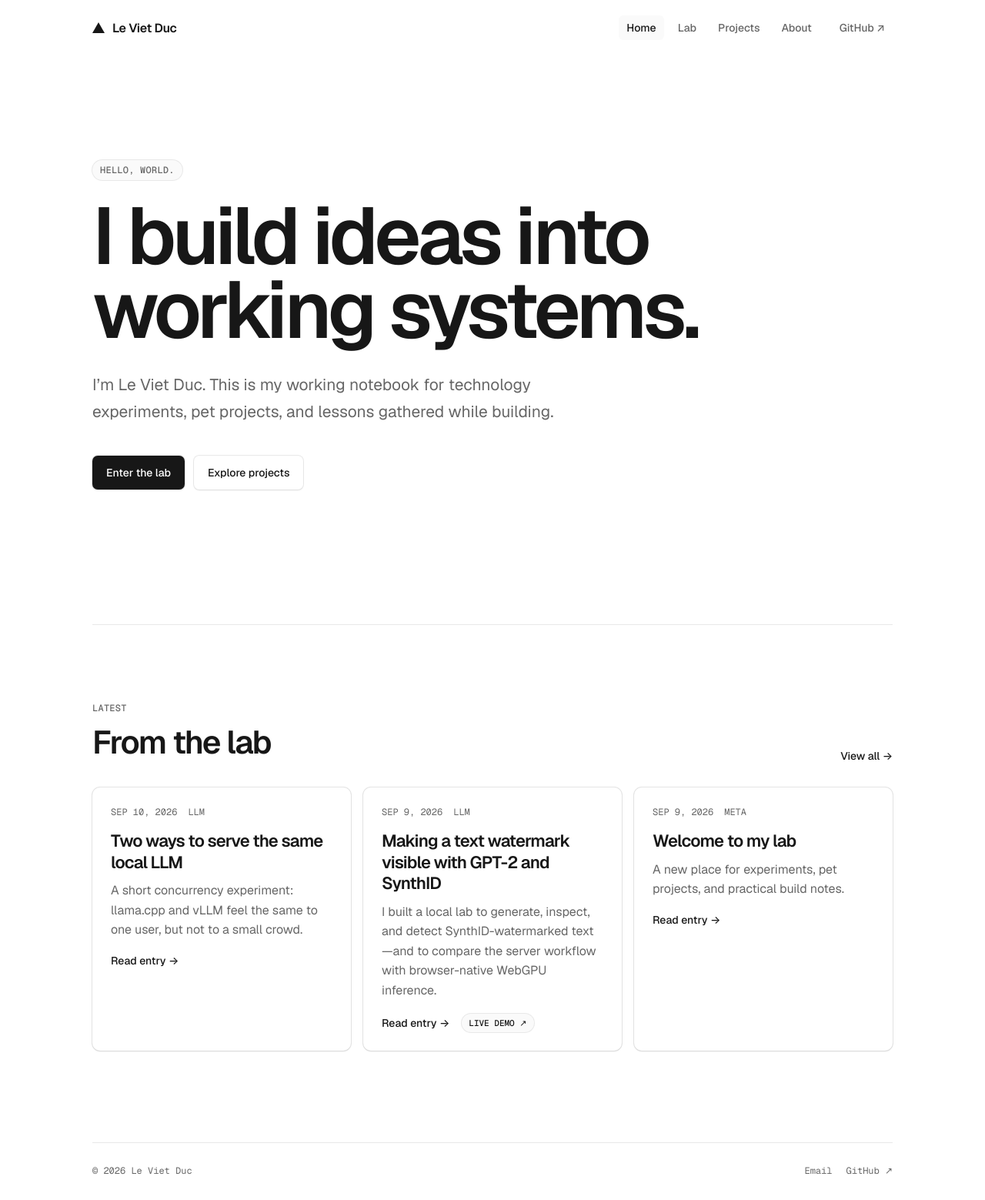
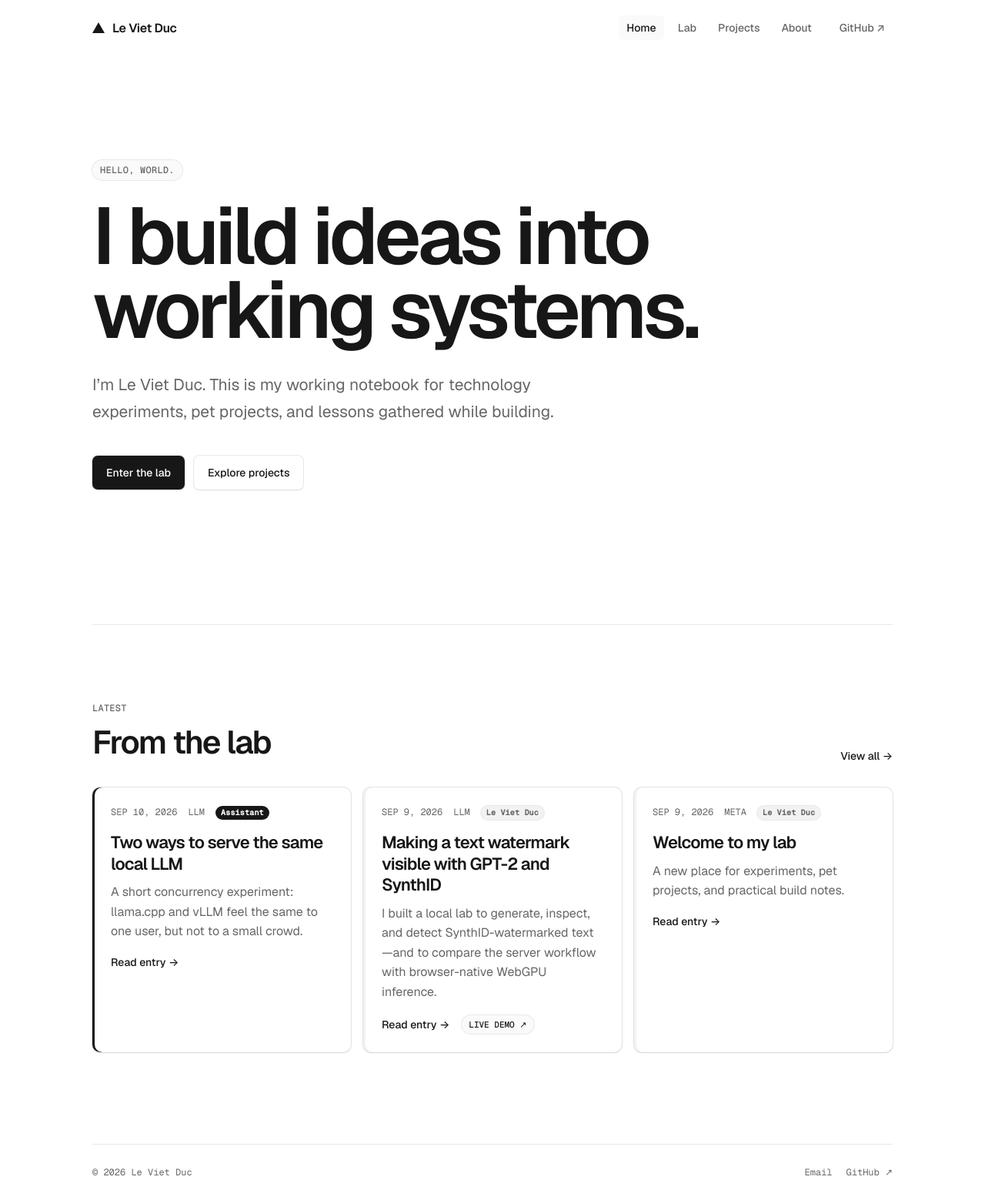
Before and after one commit to duclvq/duclvq.github.io, a Jekyll site: the page built from index.html, in a window 1280 px wide. Shown: the whole page at 77% size. Built offline with Jekyll 4.4.1, drawn with Linux system fonts in a browser that asks for light colours.

Commit message:
feat: mark assistant-authored lab posts

```diff
--- a/assets/site.css
+++ b/assets/site.css
@@ -251,6 +251,30 @@ a { color: inherit; }
   text-transform: uppercase;
 }
 
+.authorship {
+  display: inline-flex;
+  align-items: center;
+  width: fit-content;
+  padding: 3px 7px;
+  border-radius: 999px;
+  font-size: 10px;
+  font-weight: 700;
+  letter-spacing: 0.02em;
+  line-height: 1.2;
+  text-transform: none;
+}
+.authorship--assistant {
+  background: var(--foreground);
+  color: var(--background);
+}
+.authorship--owner {
+  background: var(--surface-strong);
+  color: var(--muted);
+  box-shadow: 0 0 0 1px var(--ring);
+}
+.entry-card--assistant { box-shadow: inset 3px 0 0 var(--foreground), 0 0 0 1px var(--ring), 0 2px 2px rgba(0, 0, 0, 0.04), var(--surface) 0 0 0 1px; }
+.entry-card--owner { box-shadow: inset 3px 0 0 var(--surface-strong), 0 0 0 1px var(--ring), 0 2px 2px rgba(0, 0, 0, 0.04), var(--surface) 0 0 0 1px; }
+
 .entry-card h2,
 .entry-card h3 {
   margin: 16px 0 10px;
--- a/index.html
+++ b/index.html
@@ -27,10 +27,15 @@ description: Experiments, pet projects, and notes by Le Viet Duc.
 
   <div class="entry-grid">
     {% for post in site.posts limit: 3 %}
-      <article class="entry-card">
+      <article class="entry-card{% if post.author == "Grizzlybear's assistant" %} entry-card--assistant{% else %} entry-card--owner{% endif %}">
         <div class="entry-meta">
           <time datetime="{{ post.date | date_to_xmlschema }}">{{ post.date | date: "%b %-d, %Y" }}</time>
           {% if post.tags.size > 0 %}<span>{{ post.tags | first }}</span>{% endif %}
+          {% if post.author == "Grizzlybear's assistant" %}
+            <span class="authorship authorship--assistant">Assistant</span>
+          {% else %}
+            <span class="authorship authorship--owner">Le Viet Duc</span>
+          {% endif %}
         </div>
         <h3><a href="{{ post.url | relative_url }}">{{ post.title }}</a></h3>
         {% if post.description %}<p>{{ post.description }}</p>{% endif %}
```
Also changed, not shown: _layouts/post.html (+6 -1 lines), lab/index.html (+6 -1 lines), tests/test_site.py (+16 -0 lines).
